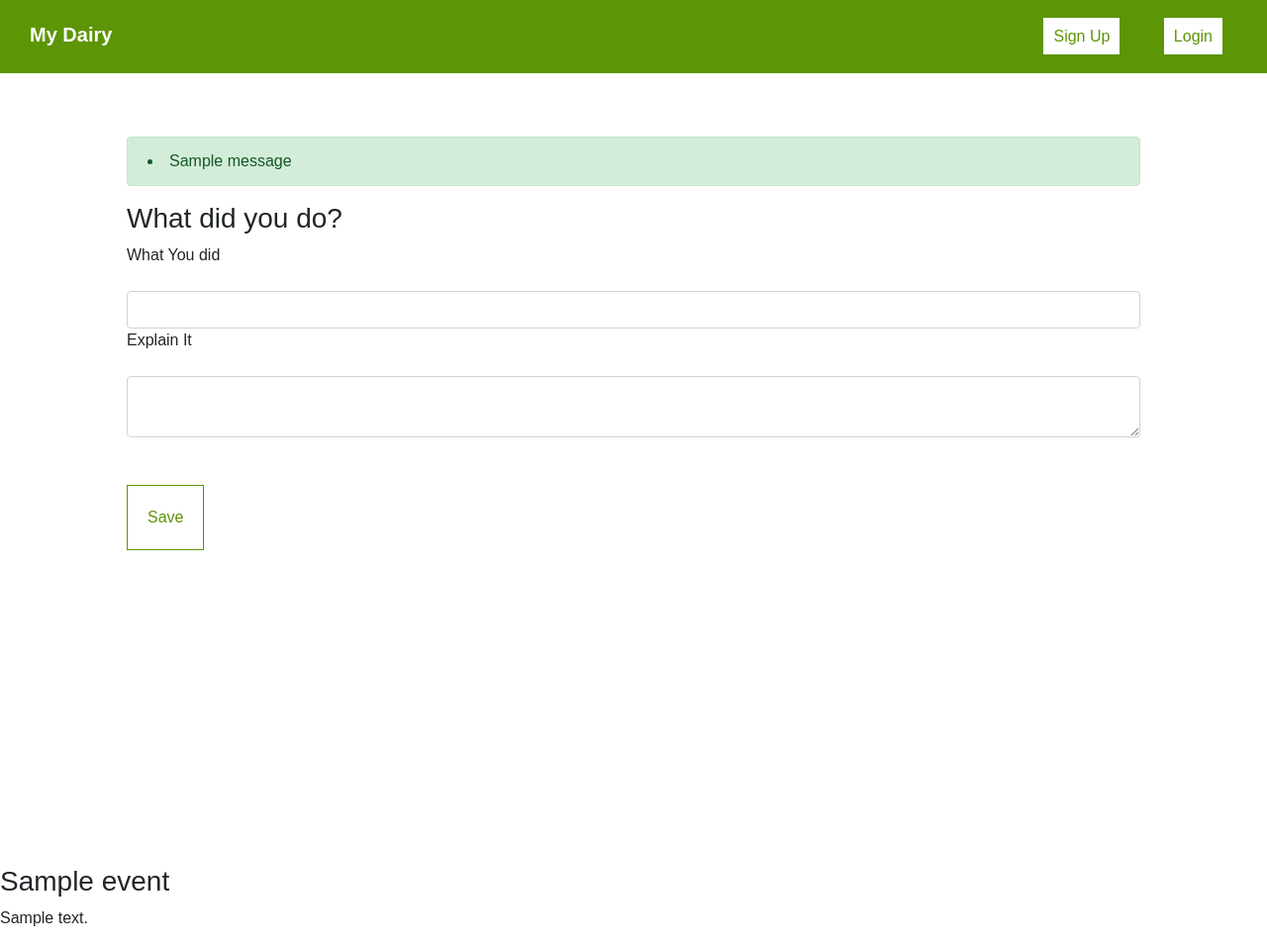
After one commit to jod35/OneDayBuilds, a Flask app: template Diary/diary/templates/app.html in a window 1280 px wide. The commit adds this page. Shown: the whole page at 99% size. Run offline with Flask 2, Linux system fonts and the light colour scheme; tables that the repository leaves empty hold one stand-in row (values such as "Sample post"); the template is opened without the code that fills it: values that come from a table or form of the project are taken from there, most other values are stand-ins (such as "Sample title", 1, 10 or a date in 2020); one stand-in notice (Sample message) is shown; some libraries are stand-ins or nearby versions.

Commit message:
add(logins, logouts and successful event creation)

```diff
--- a/Diary/diary/models/users.py
+++ b/Diary/diary/models/users.py
@@ -1,8 +1,9 @@
 from diary.utils.database import db
 from diary.utils.logins import login_manager
 from werkzeug.security import generate_password_hash,check_password_hash
+from flask_login import UserMixin
 
-class User(db.Model):
+class User(db.Model,UserMixin):
     id=db.Column(db.Integer,primary_key=True)
     username=db.Column(db.String(25),unique=True,nullable=True)
     email=db.Column(db.String(40),nullable=False)
--- a/Diary/diary/static/diary/css/main.css
+++ b/Diary/diary/static/diary/css/main.css
@@ -3,9 +3,13 @@
     margin: 0;
     font-family: Arial, Helvetica, sans-serif;
 }
+html{
+    scroll-behavior: smooth ;
+}
 a{
     text-decoration: none;
 }
+
 header{
     display: flex;
     justify-content: space-between;
@@ -113,6 +117,14 @@ header{
     margin: auto;
     padding-top: 5%;
 }
+.addform{
+    min-height: 100vh;
+    width: 80%;
+    margin: auto;
+    padding-top: 5%;
+
+}
+
 @media(max-width:600px){
     .nav-options{
         display: none;
--- /dev/null
+++ b/Diary/diary/static/diary/js/app.js
@@ -0,0 +1,14 @@
+const event_creation_form=document.querySelector('.addform');
+const event_display_form=document.querySelector('#view-events');
+const event_form_button=document.querySelector('#show-form');
+const event_display_button=document.querySelector('#show-events');
+
+
+
+event_form_button.addEventListener('click',displayForm);
+
+function displayForm(){
+    event_creation_form.style.display="block";
+    console.log("hello");
+
+}
--- /dev/null
+++ b/Diary/diary/templates/app.html
@@ -0,0 +1,93 @@
+<!DOCTYPE html>
+<html lang="en">
+<head>
+    <meta charset="UTF-8">
+    <meta name="viewport" content="width=device-width, initial-scale=1.0">
+
+    <link rel="stylesheet" href="{{ url_for('static',filename='diary/css/bootstrap.min.css')}}">
+    <link rel="stylesheet" href="{{ url_for('static',filename='diary/css/main.css')}}">
+
+    {% if title %}
+        <title>My Dairy | {{title}}</title>
+    {% else %}
+        <title>My Dairy</title>
+    {% endif %}
+
+</head>
+<body>
+    <header class="nav nav-bar">
+        <div >
+            <a href="{{ url_for('index') }}" class="logo">My Dairy</a>
+        </div>
+        <div class="nav-options">
+
+            {% if current_user.is_authenticated %}
+                <a href="#">Add Event</a>
+                <a href="#">View Your Events</a>
+                <a href="{{ url_for('logout') }}">Log Out</a>
+            {% else %}
+                <a href="{{ url_for('create_account') }}">Sign Up</a>
+                <a href="{{ url_for('sign_in') }}">Login</a>
+            {% endif %}
+
+        </div>
+        <div class="mobile-nav-options">
+            <a href="#" class="menu-open-btn">&#9776;</a>
+            <a href="#" class="menu-close-btn">&times;</a>
+        </div>
+    </header>
+    <div class="mobile-nav">
+       <div class="mobile-nav-items">
+
+            {% if current_user.is_authenticated %}
+                <a href="#add-form" class="mobile-link" id="show-form" onclick="displayForm()">Add Event</a>
+                <a href="#view-events" class="mobile-link" id="show-events">View Your Events</a>
+                <a href="{{ url_for('logout') }}" class="mobile-link">Log Out</a>
+            {% else %}
+                <a href="{{ url_for('create_account') }}">Sign Up</a>
+                <a href="{{ url_for('sign_in') }}">Login</a>
+            {% endif %}
+
+       </div>
+    </div>
+
+    <div class="addform" id="add-form">
+        {% with messages = get_flashed_messages()  %}
+        {% if messages %}
+            {% for message in messages %}
+                <li class="alert alert-success">{{ message }}</li>
+            {% endfor %}
+        {% endif %}
+        {% endwith %}
+        <h3>What did you do?</h3>
+        <form action="{{ url_for('add_event') }}" method="post">
+            {{ form.hidden_tag() }}
+
+           <p>{{ form.name.label }}</p>
+           {{ form.name(class='form-control') }}
+
+
+           <p>{{ form.content.label }}</p>
+           {{ form.content(class='form-control') }}
+
+
+           <br>
+           <br>
+           <input type="submit" value="Save" class="mybtn">
+
+        </form>
+    </div>
+    <div id="view-events" class="events">
+
+        {% for event in events %}
+            <div class="event">
+                <h3>{{event.name}}</h3>
+                <p>{{ event.content }}</p>
+            </div>
+        {% endfor %}
+
+    </div>
+    <script src="{{ url_for('static',filename='diary/js/index.js') }}"></script>
+    <script src="{{ url_for('static',filename='diary/js/app.js') }}"></script>
+</body>
+</html>
```
Also changed, not shown: Diary/diary/routes.py (+79 -5 lines), Diary/diary/templates/login.html (+8 -1 lines), Diary/diary/templates/signup.html (+9 -0 lines), Diary/diary/static/diary/js/index.js (line endings or trailing spaces).
